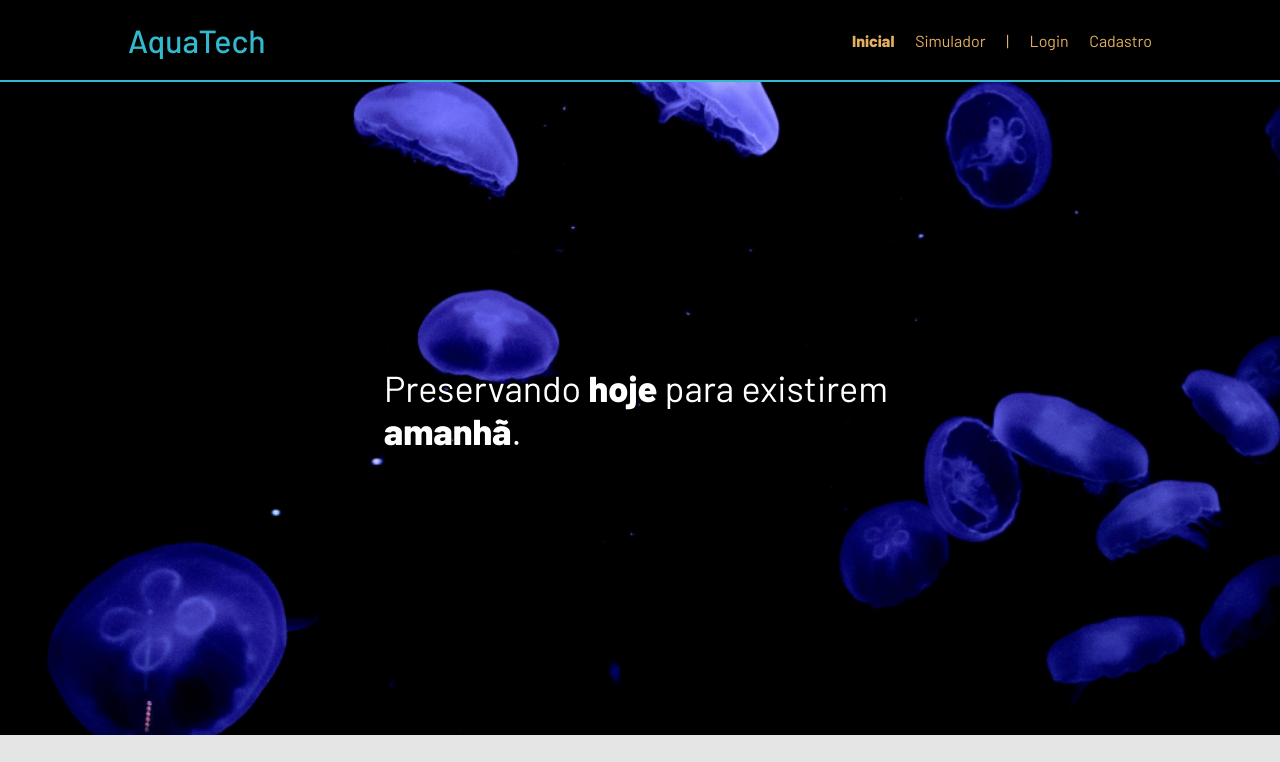
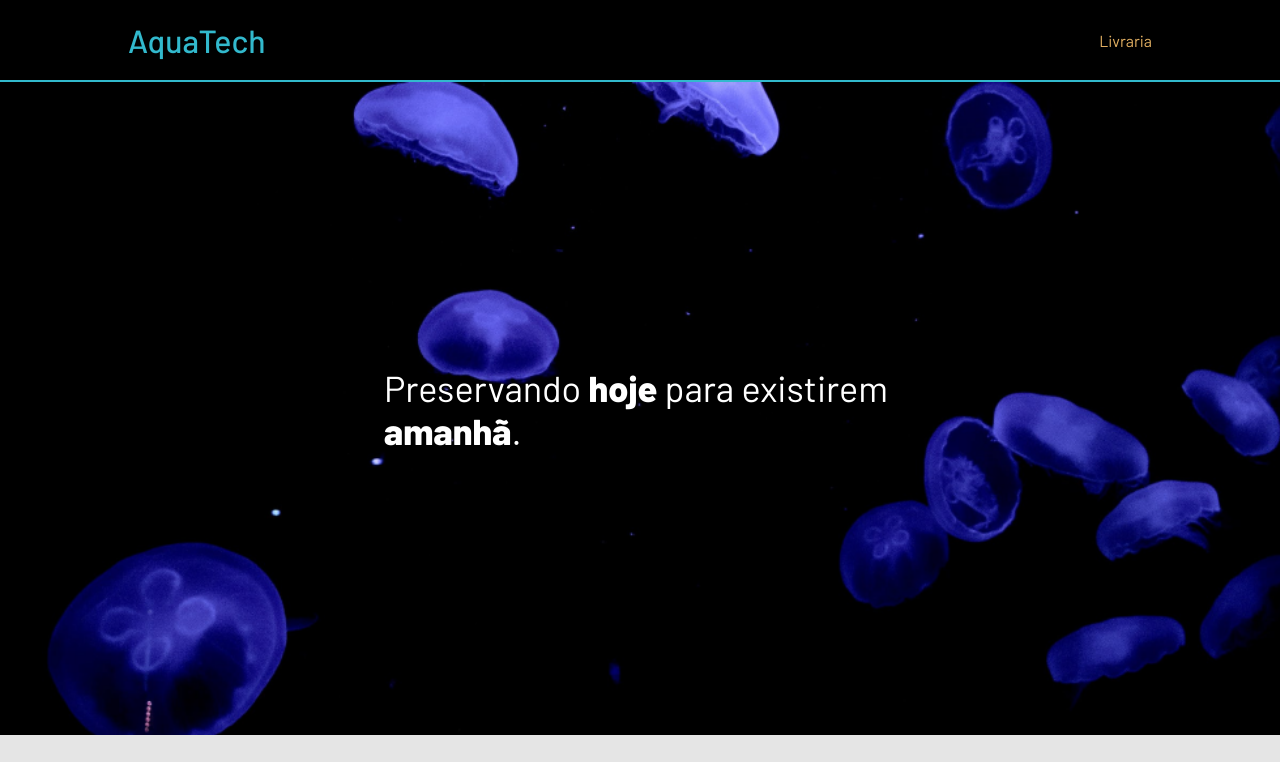
Before and after one commit to SamuelAntunes2006/recuperacao_livraria_, a website: page public/index.html in a window 1280 px wide. Shown: the top 762 px of the page. Drawn offline with Linux system fonts and the light colour scheme.

Commit message:
Adivcionando botão para ir no mural

```diff
--- a/public/index.html
+++ b/public/index.html
@@ -21,17 +21,8 @@
         <h1 class="titulo">AquaTech</h1>
         <ul class="navbar">
           <li class="agora">
-            <a href="#">Inicial</a>
-          </li>
           <li>
-            <a href="simulador.html">Simulador</a>
-          </li>
-          <li>|</li>
-          <li>
-            <a href="login.html">Login</a>
-          </li>
-          <li>
-            <a href="cadastro.html">Cadastro</a>
+            <a href="mural.html">Livraria</a>
           </li>
         </ul>
       </div>
```
